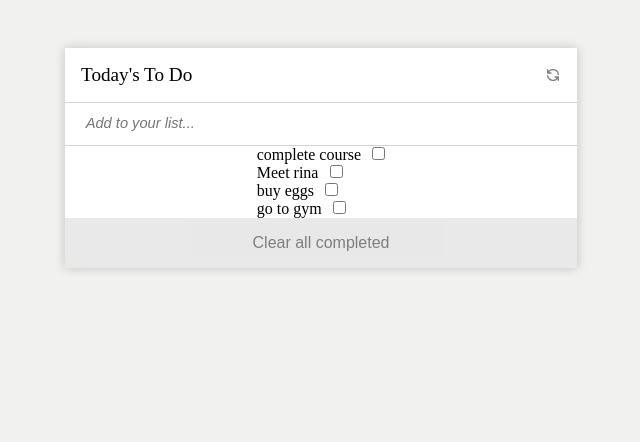
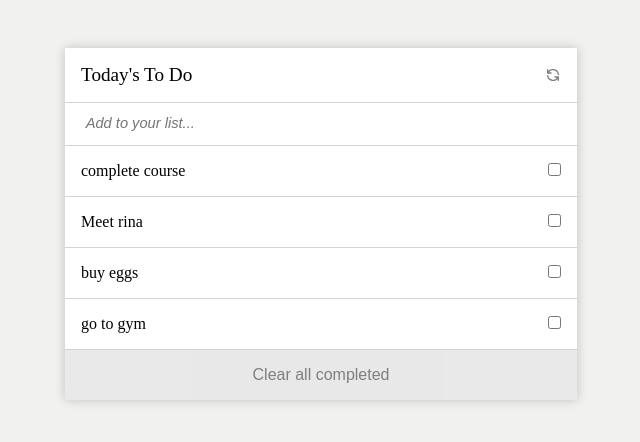
Before and after one commit to MAHDIA001/todo-list, a website built with webpack: page src/index.html in a window 1280 px wide. Shown: the whole page, without its empty margins (319-959 px from the left). Built offline with nearby package versions, Linux system fonts and the light colour scheme.

Commit message:
changes implemented

```diff
--- a/src/index.js
+++ b/src/index.js
@@ -34,8 +34,8 @@ const generate = (descValue) => {
   li.appendChild(label);
   label.appendChild(check);
   check.setAttribute('class', 'check');
-  check.setAttribute('class', 'check');
   label.setAttribute('class', 'label');
+  li.setAttribute('class','items')
 };
 list.forEach((p) => {
   generate(p.description, p.complete, p.index);
--- a/src/style.css
+++ b/src/style.css
@@ -70,7 +70,7 @@ svg {
   font-weight: 100;
 }
 
-#item-list {
+#myUL {
   display: flex;
   flex-direction: column;
   width: 100%;
```
